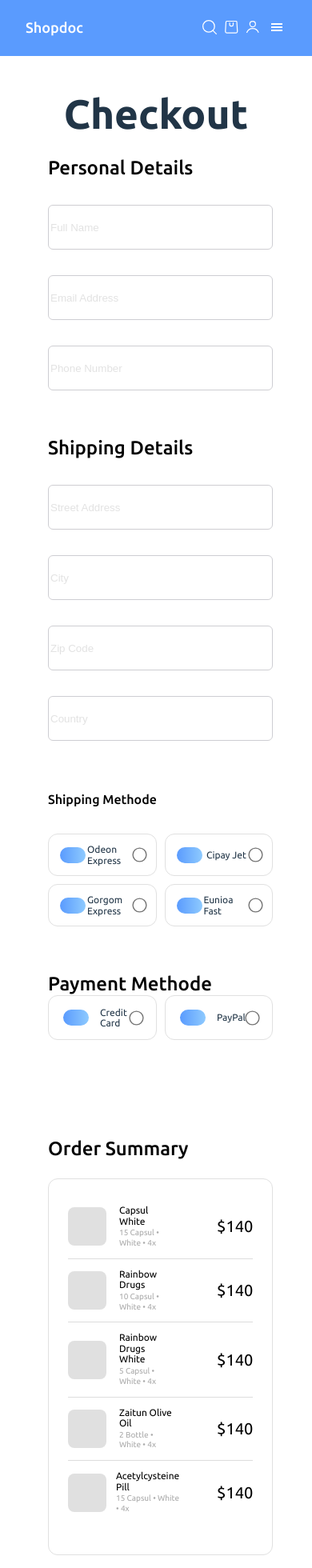
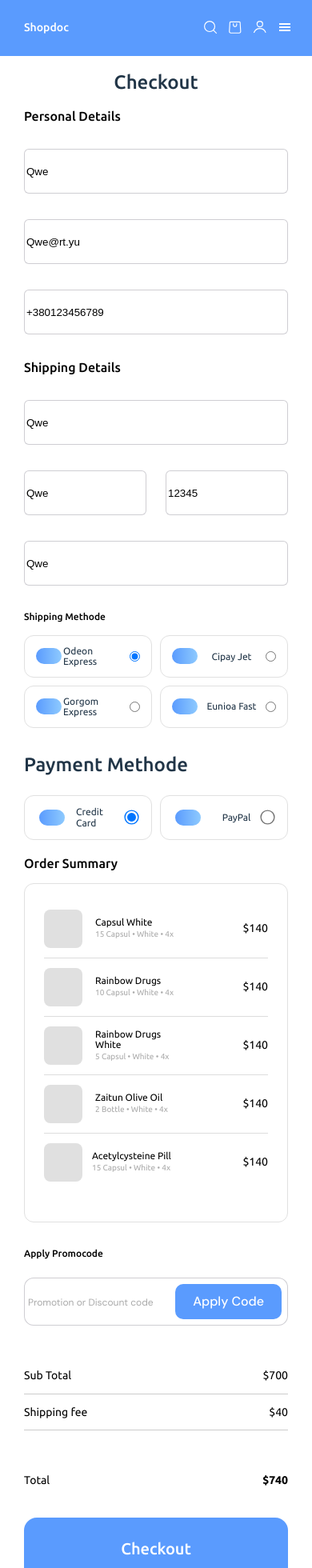
Before and after one commit to Dronchik09/medical-checkout-page, a React (Vite) app: page / in a window 390 px wide. Shown: the top 1960 px of the page at 80% size. Built offline with nearby package versions, Linux system fonts and the light colour scheme.

Commit message:
add initial files

```diff
--- a/src/App.module.css
+++ b/src/App.module.css
@@ -44,7 +44,7 @@
 .main {
   max-width: 1440px;
   margin: 0 auto;
-  padding: 44px 60px;
+  padding: 40px 60px 60px;
 }
 
 .container {
@@ -56,9 +56,15 @@
   padding-top: 90px;
 }
 
-@media screen and (max-width: 320px) {
+@media screen and (max-width: 480px) {
   .main{
-
+    margin: 0 auto;
+    width: 100%;
+    max-width: 1440px;
+    padding: 10px 15px 15px;
+    display: flex;
+    flex: 1;
+    flex-direction: column;
   }
   .container {
     width: 320px;
@@ -66,10 +72,13 @@
     padding-right: 24px;
   }
 }
-@media screen and (min-width: 320px) {
+@media screen and (max-width: 768px) {
   .container {
     width: 100%;
     padding-left: 24px;
     padding-right: 24px;
   }
+  .main{
+    padding: 20px 30px 30px;
+  }
 }
--- a/src/components/Feature/Feature.module.css
+++ b/src/components/Feature/Feature.module.css
@@ -2,9 +2,8 @@
     display: flex;
     flex-direction: row;
     align-items: center;
-    justify-content: center;
-    gap:143px;
-    margin-bottom: 120px;
+    justify-content: space-between;
+    gap:40px;
 }
 .featureMedal{
     display: flex;
@@ -13,11 +12,12 @@
     justify-content: center;
 }
 .borderIcon{
-    width:40px;
-    height: 40px;
+    width:72px;
+    height: 72px;
   border-radius: 50%;
   background-color: #ffe5d0;
-  padding: 8px;
+  padding: 16px;
+  margin-bottom: 40px;
 }
 .featureDescription{
     font-weight: 400;
@@ -28,10 +28,33 @@ color: #aaa;
 margin: 0;
 }
 .featureTitle{
-    margin-bottom: 0;
+    margin-bottom: 8px;
+}
+h4{
+    margin-top: 0px;
 }
 @media screen and (max-width: 768px) {
     .featureContainer {
     flex-direction: column;
+    gap:71px;
+    margin-bottom: 90px;
+}
+.featureMedal{
+        gap:8px;
+    }
+    .borderIcon{
+    width:40px;
+    height: 40px;
+  border-radius: 50%;
+  background-color: #ffe5d0;
+  padding: 8px;
 }
 }
+
+@media screen and (max-width: 480px) {
+    .featureContainer{
+        gap:48px;
+        margin-bottom: 60px;
+    }
+
+}
--- a/src/components/Footer/Footer.module.css
+++ b/src/components/Footer/Footer.module.css
@@ -1,15 +1,16 @@
 .footer {
   max-width: 1440px;
-  padding: 0 120px;
+  padding: 40px 60px 0px;
   margin: 0 auto;
   background-color: #031525;
+
 }
 
 .footerInfo {
   display: flex;
   flex-direction: row;
-  gap: 162px;
-  /* margin-left: 144px; */
+  justify-content: space-between;
+  margin-bottom: 123px;
 }
 .footerList {
   display: flex;
@@ -57,11 +58,10 @@ a {
   display: flex;
   row-gap: 16px;
 }
-@media screen and (max-width: 800px) {
-  .footer {
-    width: 100%;
-    padding: 0 12px;
-  }
+@media screen and (max-width: 768px) {
+  .footer{
+      padding: 30px 12px 0px 12px;
+    }
 
   .footerInfo {
     flex-direction: column;
@@ -74,4 +74,13 @@ a {
   .about {
     display: block;
   }
+  .socials{
+      margin-bottom: 30px;
+    }
 }
+  @media screen and (max-width: 480px) {
+
+    .socials{
+      margin-bottom: 16px;
+    }
+  }
--- a/src/components/Header/Header.jsx
+++ b/src/components/Header/Header.jsx
@@ -1,9 +1,9 @@
-import css from './Header.module.css';
-import { useState } from 'react';
-import SearchIcon from '../../assets/icons/search.svg';
-import UserIcon from '../../assets/icons/user.svg';
-import BagIcon from '../../assets/icons/shoppingBag.svg';
-import { GiHamburgerMenu } from 'react-icons/gi';
+import css from "./Header.module.css";
+import { useState } from "react";
+import SearchIcon from "../../assets/icons/search.svg";
+import UserIcon from "../../assets/icons/user.svg";
+import BagIcon from "../../assets/icons/shoppingBag.svg";
+import { GiHamburgerMenu } from "react-icons/gi";
 export default function Header() {
   const [isOpen, setIsOpen] = useState(false);
 
@@ -12,11 +12,21 @@ export default function Header() {
       <div className={css.container}>
         <h1 className={css.logo}>Shopdoc</h1>
         <nav className={css.nav}>
-          <a href="#">Home</a>
-          <a href="#">About</a>
-          <a href="#">Reviews</a>
-          <a href="#">Contact</a>
-          <a href="#">Shop</a>
+          <a className={css.navLink} href="#">
+            Home
+          </a>
+          <a className={css.navLink} href="#">
+            About
+          </a>
+          <a className={css.navLink} href="#">
+            Reviews
+          </a>
+          <a className={css.navLink} href="#">
+            Contact
+          </a>
+          <a className={css.navLink} href="#">
+            Shop
+          </a>
         </nav>
 
         <div className={css.icons}>
@@ -37,9 +47,9 @@ export default function Header() {
             className={css.burgerIcon}
             onClick={() => setIsOpen(!isOpen)}
           >
-            {isOpen ? '✕' : <GiHamburgerMenu />}
+            {isOpen ? "✕" : <GiHamburgerMenu />}
           </button>
-
+        </div>
         {isOpen && (
           <div className={css.mobileNav}>
             <a href="#">Home</a>
@@ -50,7 +60,6 @@ export default function Header() {
           </div>
         )}
       </div>
-      </div>
     </header>
   );
 }
--- a/src/components/Header/Header.module.css
+++ b/src/components/Header/Header.module.css
@@ -13,15 +13,12 @@
 }
 
 .container {
-  /* max-width: 100%; */
-  /* margin: 0 auto; */
+  width: 100%;
   display: flex;
   align-items: center;
   justify-content: space-between;
   height: 70px;
-  /* box-sizing: border-box; */
-  /* padding-left: 144px;
-  padding-right: 24px; */
+  margin: 0 auto;
 }
 
 .logo {
@@ -32,7 +29,7 @@
 
 .nav {
   display: flex;
-  gap: 40px;
+  gap: 20px;
 }
 
 .icons button {
@@ -49,49 +46,19 @@
 
 .burgerIcon {
   display: none;
-  /* opacity: 0; */
   color:#fff
 }
 
-@media screen and (max-width: 800px) {
-  .header {
-    padding: 0 60px;
+@media screen and (max-width: 768px) {
+  .logo {
+    font-size: 14px;
   }
-
-  .logo {
-    /* flex: 1; */
-    /* padding-left: 144px; */
-    /* font-weight: bold; */
-    font-size: 18px;
-  }
-
-  .container {
-    width: 100%;
-    margin: 0;
-    padding: 0 12px;
-  }
-
   .nav {
     display: none;
+
   }
-
-  .icons {
-    gap: 10px;
-  }
-
-  .burgerIcon {
-    display: block;
-
-    min-width: 24px;
-    aspect-ratio: 1;
-
-    border: none;
-    outline: none;
-    background: transparent;
-
-    /* opacity: 1;
-    color: #fff;
-    font-size: 24px; */
+  .navLink{
+    font-size: 12px;
   }
   .mobileNav {
     position: absolute;
@@ -109,31 +76,51 @@
     align-items: center;
   }
 
-  @media screen and (min-width: 321px) and (max-width: 799px) {
+  /* @media screen and (max-width: 799px) {
     .header {
       padding: 0 20px;
     }
-  }
+  } */
 
-  @media screen and (max-width: 320px) {
+  @media screen and (max-width: 480px) {
     .header {
-      padding: 0;
+
+      padding: 12px 15px;
     }
-
-    .logo {
-      /* padding-left: 0;
-      text-align: center; */
+    .icons{
+      gap:16px;
+    }
+    .burgerIcon{
+      display: block;
+      width: 12px;
+      height: 12px;
+    }
+    .icon{
+      width: 12px;
+      height: 12px;
     }
   }
 }
 
-/* ⬆ менш ніж 480  */
-
-@media (min-width: 480px) {
+@media (max-width: 768px) {
+  .header{
+    padding: 0 30px;
+  }
+  .icons{
+      gap:15px;
+    }
+  .container {
+    width: 100%;
+    margin: 0;
+  }
+  .icon{
+      width: 16px;
+      height: 16px;
+    }
 }
-
-@media (min-width: 768px) {
+@media (min-width: 480px) and (max-width: 768px) {
+    .nav{
+      display: flex;
+      gap: 10px;
+    }
 }
-
-@media (min-width: 1024px) {
-}
--- a/src/components/OrderSummary/OrderSummary.jsx
+++ b/src/components/OrderSummary/OrderSummary.jsx
@@ -1,9 +1,9 @@
-import { useState, useEffect } from "react";
+import { useState, useEffect, useMemo } from "react";
 import orderData from "../../data/checkout.json";
 import css from "./OrderSummary.module.css";
 import { MdDelete } from "react-icons/md";
-// import { useFormikContext } from "formik";
-// import axios from "axios";
+import { useFormikContext } from "formik";
+import { ToastContainer, toast } from "react-toastify";
 
 export default function OrderSummary() {
   const [pills, setPills] = useState(() => {
@@ -11,7 +11,7 @@ export default function OrderSummary() {
     return saved ? JSON.parse(saved) : orderData;
   });
 
-  // const { handleSubmit } = useFormikContext();
+  const [orderAccepted, setOrderAccepted] = useState(false);
 
   useEffect(() => {
     localStorage.setItem("pills", JSON.stringify(pills));
@@ -21,9 +21,26 @@ export default function OrderSummary() {
     setPills((prev) => prev.filter((pill) => pill.id !== id));
   };
 
+  const handleCheckout = () => {
+    setOrderAccepted(true);
+    toast.success("Order accepted", {
+      position: "bottom-right",
+      autoClose: 3000,
+    });
+  };
+  const { isValid, isSubmitting } = useFormikContext();
+  const subTotal = useMemo(
+    () => pills.reduce((acc, pill) => acc + pill.price, 0),
+    [pills]
+  );
+  const shipping = pills.length > 0 ? 40 : 0; // умовно: доставка 40$, якщо є хоч один товар
+  const total = subTotal + shipping;
   return (
     <div>
       <p className={css.title}>Order Summary</p>
+      {orderAccepted ? (
+        <div className={css.summaryBox}>Order accepted</div>
+      ) : (
         <div className={css.summaryBox}>
           <ul className={css.list}>
             {pills.map((item) => (
@@ -45,6 +62,7 @@ export default function OrderSummary() {
             ))}
           </ul>
         </div>
+      )}
       <p className={css.promocode}>Apply Promocode</p>
       <div className={css.promoInputWrap}>
         <input
@@ -56,18 +74,27 @@ export default function OrderSummary() {
       </div>
       <div className={css.total}>
         <p className={css.priceDetail}>
-          Sub Total <span>240$</span>
+          Sub Total <span>${subTotal}</span>
         </p>
         <p className={css.priceDetail}>
-          Shipping fee <span className={css.price}>40$</span>
+          Shipping fee <span className={css.price}>${shipping}</span>
         </p>
-        <p className={css.priceDetail} style={{ marginTop: 80 }}>
-          Total <span className={css.totalPrice}>280$</span>
+        <p
+          className={css.priceDetail}
+          style={{ marginTop: "40px", marginBottom: "40px" }}
+        >
+          Total <span className={css.totalPrice}>${total}</span>
         </p>
       </div>
-      <button type="submit" className={css.checkoutButton}>
+      <button
+        type="submit"
+        className={css.checkoutButton}
+        disabled={!isValid || isSubmitting}
+        onClick={handleCheckout}
+      >
         <span className={css.checkoutSpan}>Checkout</span>
       </button>
+      <ToastContainer />
     </div>
   );
 }
--- a/src/components/OrderSummary/OrderSummary.module.css
+++ b/src/components/OrderSummary/OrderSummary.module.css
@@ -7,9 +7,9 @@
   max-width: 100%;
   box-sizing: border-box;
   width: 100%;
+  margin-bottom: 32px;
 }
 .title {
-  margin-top: 26px;
   font-weight: 500;
   font-size: 24px;
   color: #000;
@@ -67,16 +67,17 @@
   text-align: right;
 }
 .promocode {
-  margin-top: 32px;
   font-weight: 500;
   font-size: 16px;
   line-height: 1.125;
   color: #000;
+  margin-bottom: 24px;
 }
 
 .promoInputWrap {
   position: relative;
   width: 100%;
+  margin-bottom: 40px;
 
   /* display: flex;
   align-items: center;
@@ -187,10 +188,8 @@
 .total {
   display: flex;
   flex-direction: column;
-  padding-top: 16px;
 }
 .checkoutButton {
-  margin-top: 43px;
   width: 100%;
   border-radius: 16px;
   height: 80px;
@@ -278,3 +277,27 @@
   cursor: pointer;
 }
 }
+@media screen and (max-width: 480px) {
+
+
+}
+@media screen and (max-width: 768px) {
+  .title{
+    font-size: 16px;
+    margin-bottom: 16px;
+  }
+  .promocode{
+    font-size: 12px;
+    margin-bottom: 24px;
+  }
+  .promoInput::placeholder {
+    color: #aaa;
+    font-size: 12px;
+  }
+  .priceDetail{
+    font-size: 14px;
+  }
+  .price{
+    font-size: 14px;
+  }
+}
--- a/src/pages/CheckoutPage.jsx
+++ b/src/pages/CheckoutPage.jsx
@@ -3,29 +3,36 @@ import OrderSummary from "../components/OrderSummary/OrderSummary";
 import css from "./CheckoutPage.module.css";
 import { validationSchema } from "../utils/validationSchema";
 import Feature from "../components/Feature/Feature";
-import orderData from "../data/checkout.json";
+
+// import orderData from '../data/checkout.json';
 
 export default function CheckoutPage() {
+  // const initialValues = {
+  //   name: '',
+  //   email: '',
+  //   phone: '',
+  //   street: '',
+  //   city: '',
+  //   zip: '',
+  //   country: '',
+  //   shipping: '',
+  //   payment: '',
+  // };
+
   const initialValues = {
-    name: "",
-    email: "",
-    phone: "",
-    street: "",
-    city: "",
-    zip: "",
-    country: "",
-    shipping: "",
-    payment: "",
+    name: "Qwe",
+    email: "Qwe@rt.yu",
+    phone: "+380123456789",
+    street: "Qwe",
+    city: "Qwe",
+    zip: "12345",
+    country: "Qwe",
+    shipping: "odeon",
+    payment: "credit",
   };
-  // const handleSubmit = (values, { resetForm }) => {
-  //   const submitData = {
-  //     ...values,
-  //     items: orderData.items,
-  //   };
-  //   console.log("Form has been sent", submitData);
-  //   resetForm({ values: initialValues });
-  // };
-  console.log(orderData);
+
+  const dataInOrder = localStorage.getItem("pills");
+
   return (
     <div className={css.checkoutContainer}>
       <h1 className={css.title}>Checkout</h1>
@@ -33,12 +40,14 @@ export default function CheckoutPage() {
         <Formik
           initialValues={initialValues}
           onSubmit={(values, actions) => {
-            console.log("Form has been sent", values);
+            console.log("Form has been sent", { ...values, dataInOrder });
             actions.resetForm();
+            localStorage.removeItem("pills");
           }}
           validationSchema={validationSchema}
         >
-          <Form className={css.form}>
+          <Form className={css.formWrap}>
+            <div className={css.form}>
               <div className={css.container}>
                 <p className={css.sectionTitle}>Personal Details</p>
                 <Field
@@ -74,9 +83,8 @@ export default function CheckoutPage() {
                   component="span"
                   className={css.error}
                 />
-            </div>
 
-            <div className={css.shippingContainer}>
+                {/* <div className={css.shippingContainer}> */}
                 <p className={css.sectionTitle}>Shipping Details</p>
                 <Field
                   className={css.input}
@@ -108,7 +116,11 @@ export default function CheckoutPage() {
                     placeholder="Zip Code"
                   />
                 </div>
-              <ErrorMessage name="zip" component="span" className={css.error} />
+                <ErrorMessage
+                  name="zip"
+                  component="span"
+                  className={css.error}
+                />
                 <Field
                   className={css.input}
                   type="text"
@@ -120,7 +132,8 @@ export default function CheckoutPage() {
                   component="span"
                   className={css.error}
                 />
-            </div>
+
+                {/* </div> */}
 
                 <div className={css.shippingMethodContainer}>
                   <p className={css.shippingMethodTitle}>Shipping Methode</p>
@@ -171,7 +184,7 @@ export default function CheckoutPage() {
                 </div>
 
                 <div className={css.paymentContainer}>
-              <p className={css.sectionTitle}>Payment Methode</p>
+                  <p className={css.paymentTitle}>Payment Methode</p>
                   <div className={css.paymentMethodsGrid}>
                     <label className={css.radioLabel}>
                       <span className={css.oval}></span>
@@ -196,10 +209,14 @@ export default function CheckoutPage() {
                     </label>
                   </div>
                 </div>
+              </div>
+            </div>
+            <OrderSummary />
           </Form>
         </Formik>
-        <OrderSummary />
+        {/* <OrderSummary /> */}
       </div>
+
       <Feature />
     </div>
   );
--- a/src/pages/CheckoutPage.module.css
+++ b/src/pages/CheckoutPage.module.css
@@ -1,6 +1,7 @@
 .title {
   /* margin-top: 88px; */
   text-align: center;
+  margin-bottom: 40px;
   /* align-self: flex-start; */
 }
 
@@ -18,15 +19,13 @@
 }
 
 .sectionTitle {
-  margin-top: 26px;
   font-weight: 500;
   font-size: 24px;
   color: #000;
 }
 
 .input {
-  border: 1px solid #0f0d23;
-  opacity: 0.2;
+  border: 1px solid rgb(15, 13, 35, 0.2);
   border-radius: 6px;
   height: 56px;
   width: 100%;
@@ -47,10 +46,16 @@
   width: 100%;
 }
 
- .form {
+.form {
   display: flex;
   flex-direction: column;
   row-gap: 32px;
+}
+
+.formWrap {
+  display: grid;
+  grid-template-columns: 1fr 1fr;
+  column-gap: 96px;
 }
 
 .shippingMethodTitle {
@@ -58,7 +63,6 @@
   font-size: 16px;
   line-height: 1.125;
   color: #000;
-  margin-top: 32px;
   margin-bottom: 34px;
 }
 .shippingMethodContainer {
@@ -103,11 +107,11 @@
   font-size: 16px;
   line-height: 1.12;
 }
-
-.shippingMethodsGrid input[type='radio'] {
-  transform: scale(1.4);
+.paymentTitle{
+      font-weight: 500;
+    font-size: 24px;
+  margin-bottom: 24px;
 }
-
 .paymentContainer {
   display: flex;
   flex-direction: column;
@@ -148,17 +152,6 @@
 .paymentMethodsGrid input[type='radio'] {
   transform: scale(1.4);
 }
-.mainRow {
-  display: grid;
-  grid-template-columns: 1fr 1fr;
-  gap: 96px;
-
-  /* display: flex;
-  flex-direction: row;
-  align-items: flex-start;
-  align-items: flex-start;
-  gap: 96px; */
-}
 
 .ColumnsContainer {
   display: flex;
@@ -167,7 +160,13 @@
 .checkoutContainer {
   width: 100%;
 }
-@media screen and (max-width: 800px) {
+@media screen and (max-width: 768px) {
+  .title{
+      font-weight: 500;
+    font-size: 24px;
+    text-align: center;
+    margin-bottom: 20px;
+    }
   .input {
     width: 100%;
   }
@@ -177,20 +176,13 @@
     gap: 32px;
   }
   .shippingMethodsGrid {
-    /* display: flex;
-    flex-direction: column; */
     gap: 10px;
   }
   .paymentMethodsGrid {
-    /* display: flex;
-    flex-direction: column;
-    gap: 24px; */
     gap: 10px;
 
-    /* max-width: 514px; */
   }
   .mainRow {
-    /* flex-direction: column; */
     grid-template-columns: 1fr;
   }
 
@@ -198,4 +190,47 @@
     padding: 12px 14px;
     font-size: 12px;
   }
+  .formWrap{
+    display: grid;
+    grid-template-columns: 1fr;
+    row-gap: 20px;
+    margin-bottom: 0;
+  }
+  .sectionTitle{
+      font-weight: 500;
+    font-size: 16px;
+
+  }
+  .gridRow{
+      display: grid;
+    grid-template-columns: 1fr 1fr;
+    gap: 24px;
+    }
 }
+  @media screen and (max-width: 480px) {
+    .formWrap{
+      display: grid;
+    grid-template-columns: 1fr;
+    row-gap: 20px;
+    margin-bottom: 0;
+    }
+    .form{
+      display: flex;
+    flex-direction: column;
+    gap: 18px;
+    }
+    .gridRow{
+      display: grid;
+    grid-template-columns: 1fr 1fr;
+    gap: 24px;
+    }
+    .shippingMethodTitle {
+  font-weight: 500;
+  font-size: 12px;
+  line-height: 1.125;
+  color: #000;
+  margin-bottom: 16px;
+  margin-top: 0px;
+}
+
+  }
```
Lines whose indentation alone changed are shown as unchanged.
